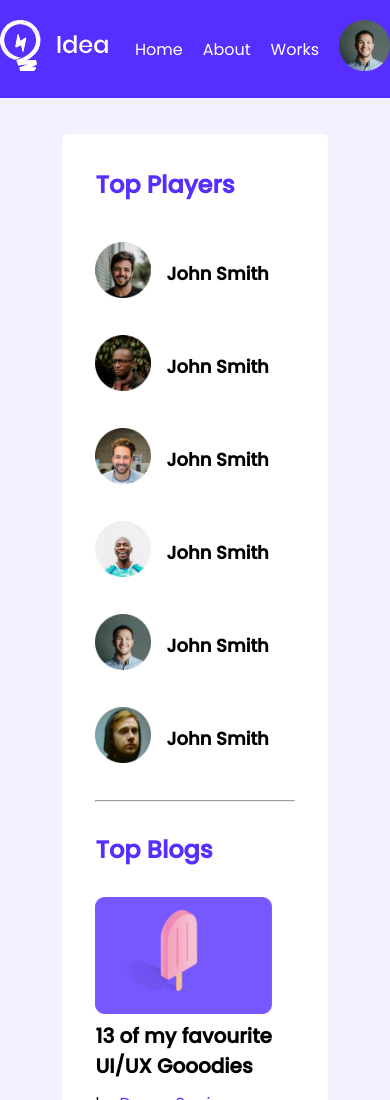
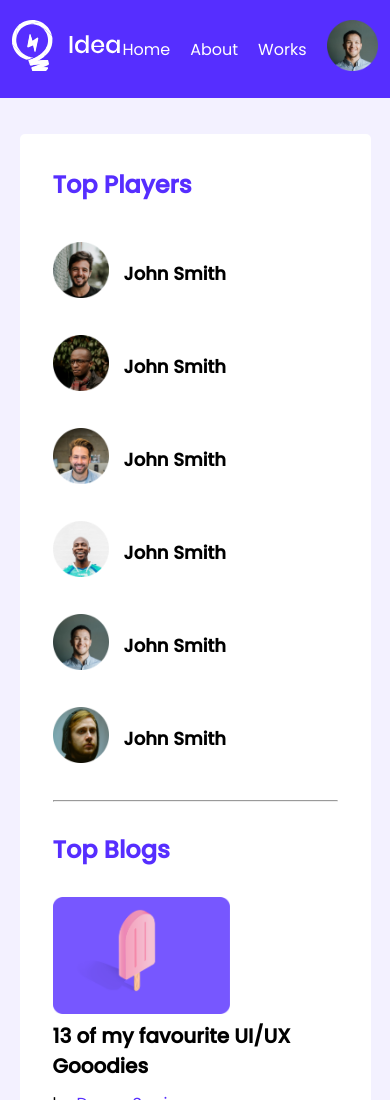
Before and after one commit to wdtahmid/leader-board, a plain HTML site: page index.html in a window 390 px wide. Shown: the top 1100 px of the page. Drawn offline with Linux system fonts and the light colour scheme.

Commit message:
modify code

```diff
--- a/style.css
+++ b/style.css
@@ -28,6 +28,8 @@ header {
     justify-content: space-between;
     align-items: center;
     width:870px;
+    box-sizing: border-box;
+    padding: 0 30px;
 }
 
 /* .logo {
@@ -197,7 +199,7 @@ hr {
 @media screen and (max-width: 668px){
 
     .container {
-        width: 68%;
+        width: 90%;
     }
     .top__players, .blogs, .courses {
         grid-template-columns: repeat(1, 1fr);
```
